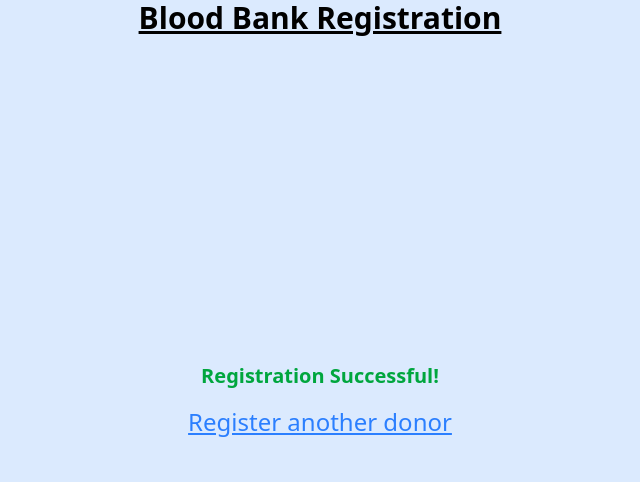
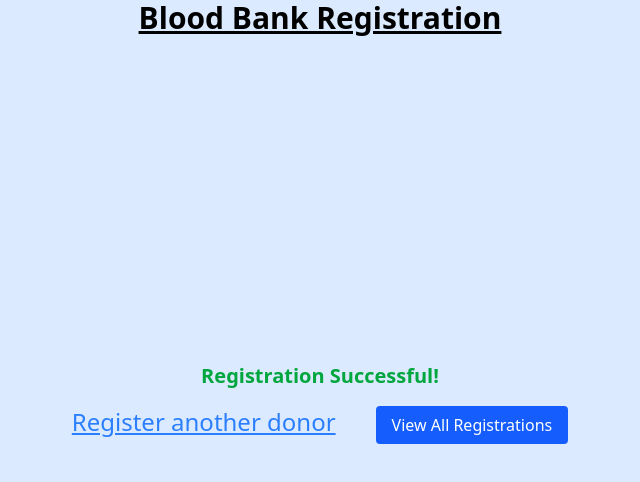
Before and after one commit to Mayursingh9111/Blood-Bank-Registration, a React (Vite) app in the folder client/: page /success in a window 1280 px wide. Shown: the top 482 px of the page, without its empty margins (320-960 px from the left). Built offline with nearby package versions, Linux system fonts and the light colour scheme.

Commit message:
Final Deployment porject

```diff
--- a/client/src/Components/PersonalDetails.jsx
+++ b/client/src/Components/PersonalDetails.jsx
@@ -42,7 +42,7 @@ const PersonalDetails = ({ formData, setFormData, nextStep }) => {
       </button>
       <Link
         to="/all"
-        className="mt-4 underline text-blue-600 hover:text-blue-800"
+        className="mt-4  text-blue-600 hover:text-blue-800 btn ml-10"
       >
         View All Registrations
       </Link>
--- a/client/src/Components/SuccessPage.jsx
+++ b/client/src/Components/SuccessPage.jsx
@@ -10,6 +10,12 @@ const SuccessPage = () => (
       <Link to="/" className="text-blue-500 text-2xl underline">
         Register another donor
       </Link>
+      <Link
+              to="/all"
+              className="mt-4  text-blue-600 hover:text-blue-800 btn ml-10"
+            >
+              View All Registrations
+            </Link>
     </div>
   </>
 );
```
